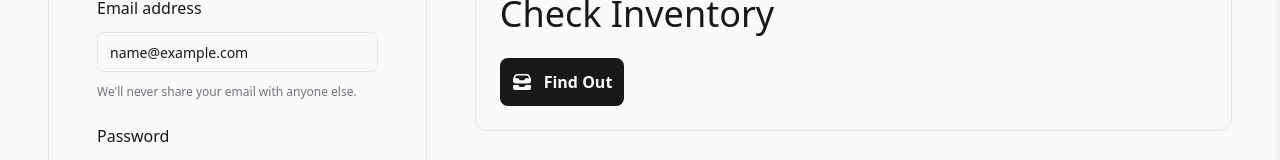
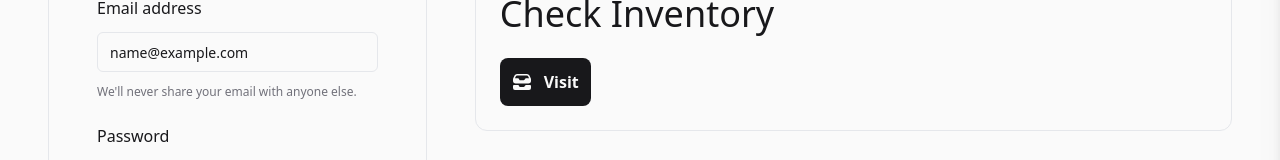
Before and after one commit to iamsomraj/MERN-Shopping-App, a React (Vite) app in the folder frontend/: page /profile in a window 1280 px wide. Shown: the part 289-449 px from the top of the page. Built offline with nearby package versions, Linux system fonts and the light colour scheme; no server answers; sample sign-in values are in the browser's storage.

Commit message:
👌 IMPROVE: copy chnge

```diff
--- a/frontend/src/components/ProfileScreen/InventoryCard.tsx
+++ b/frontend/src/components/ProfileScreen/InventoryCard.tsx
@@ -11,7 +11,7 @@ const InventoryCard = () => {
           <Link to={'/inventory'}>
             <div className='flex justify-center items-center gap-3'>
               <InboxStackIcon className='h-5 w-5 flex-shrink-0' />
-              <span>Find Out</span>
+              <span>Visit</span>
             </div>
           </Link>
         </Button>
```
